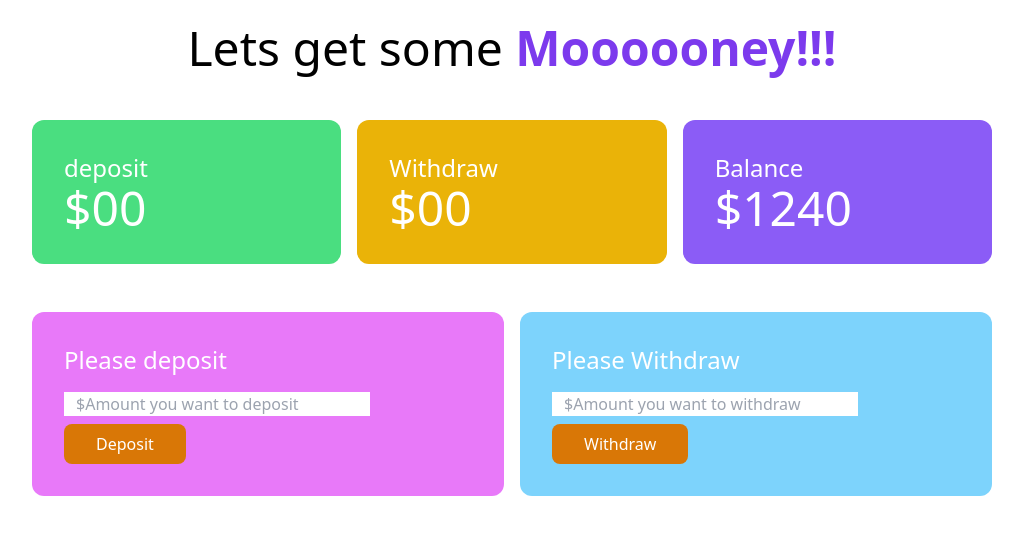
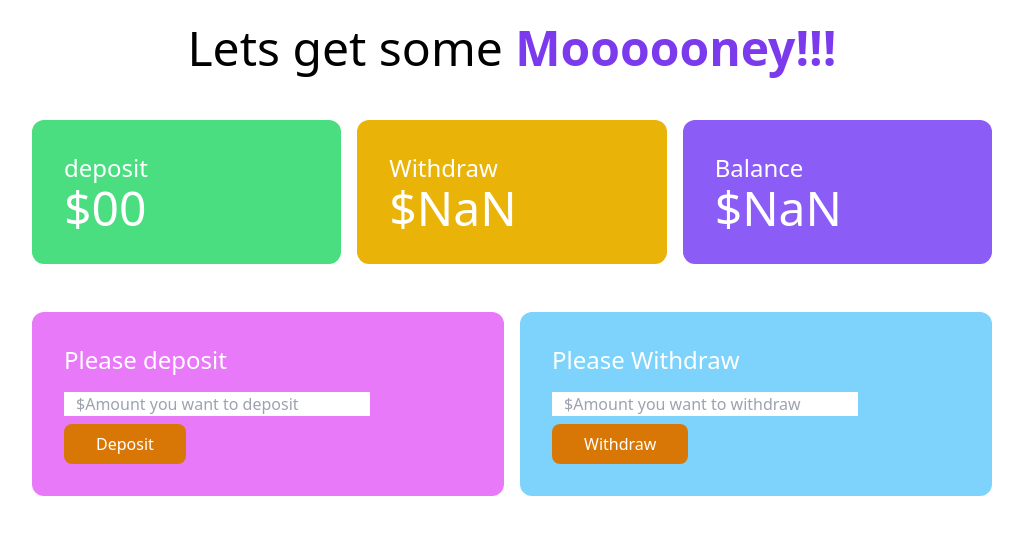
Before and after one commit to Sayeednayeem1/bap-er-bank-js-repo, a plain HTML site: page bank.html in a window 1280 px wide. Both pictures are taken after a click on the button "Withdraw". Shown: the whole page, without its empty margins (128-1151 px from the left). Drawn offline with nearby package versions, Linux system fonts and the light colour scheme.

Commit message:
added the withdraw button related codes

```diff
--- a/bank.html
+++ b/bank.html
@@ -20,7 +20,7 @@
                 </div>
                 <div class="bg-yellow-500 p-8 rounded-xl">
                     <h1 class="text-2xl">Withdraw</h1>
-                    <h4 class="text-5xl">$00</h4>
+                    <h4 class="text-5xl">$<span id="withdraw-total">00</span> </h4>
                 </div>
                 <div class="bg-violet-500 p-8 rounded-xl">
                     <h1 class="text-2xl">Balance</h1>
@@ -39,12 +39,13 @@
                 </div>
                 <div class="bg-sky-300 p-8 rounded-xl">
                     <h1 class="text-2xl mb-4 text-white">Please Withdraw</h1>
-                    <input class="w-9/12 block mb-2 px-3" type="email" name="" id="user-email" placeholder="$Amount you want to withdraw">
+                    <input class="w-9/12 block mb-2 px-3" type="email" name="" id="withdraw-field" placeholder="$Amount you want to withdraw">
                     <button id="btn-withdraw" class="bg-amber-600  px-8 py-2 text-white font-medium rounded-lg hover:bg-sky-700">Withdraw</button>
                 </div>
             </div>
         </section>
     </main>
     <script src="js/deposit.js"></script>
+    <script src="js/withdraw.js"></script>
 </body>
 </html>
--- /dev/null
+++ b/js/withdraw.js
@@ -0,0 +1,30 @@
+// step-1:
+document.getElementById('btn-withdraw').addEventListener('click', function(){
+    // step-2:
+    const withdrawField = document.getElementById('withdraw-field');
+    const newWithdrawAmountString = withdrawField.value;
+    const newWithdrawAmount = parseFloat(newWithdrawAmountString);
+    // step-3:
+
+    const withdrawTotalElement = document.getElementById('withdraw-total');
+    const previousWithdrawTotalString = withdrawTotalElement.innerText;
+    const previousWithdrawTotal = parseFloat(previousWithdrawTotalString);
+
+
+    // step-4
+    const currentWithdrawTotal = previousWithdrawTotal + newWithdrawAmount;
+    withdrawTotalElement.innerText = currentWithdrawTotal;
+
+    // step-5:
+    const balanceTotalElement = document.getElementById('balance-total');
+    const previousBalanceTotalString = balanceTotalElement.innerText;
+    const previousBalanceTotal = parseFloat(previousBalanceTotalString);
+
+    // step-6:
+    const newBalanceTotal = previousBalanceTotal - newWithdrawAmount;
+    balanceTotalElement.innerText = newBalanceTotal;
+
+    // step-7:
+    withdrawField.value = "";
+
+})
```
